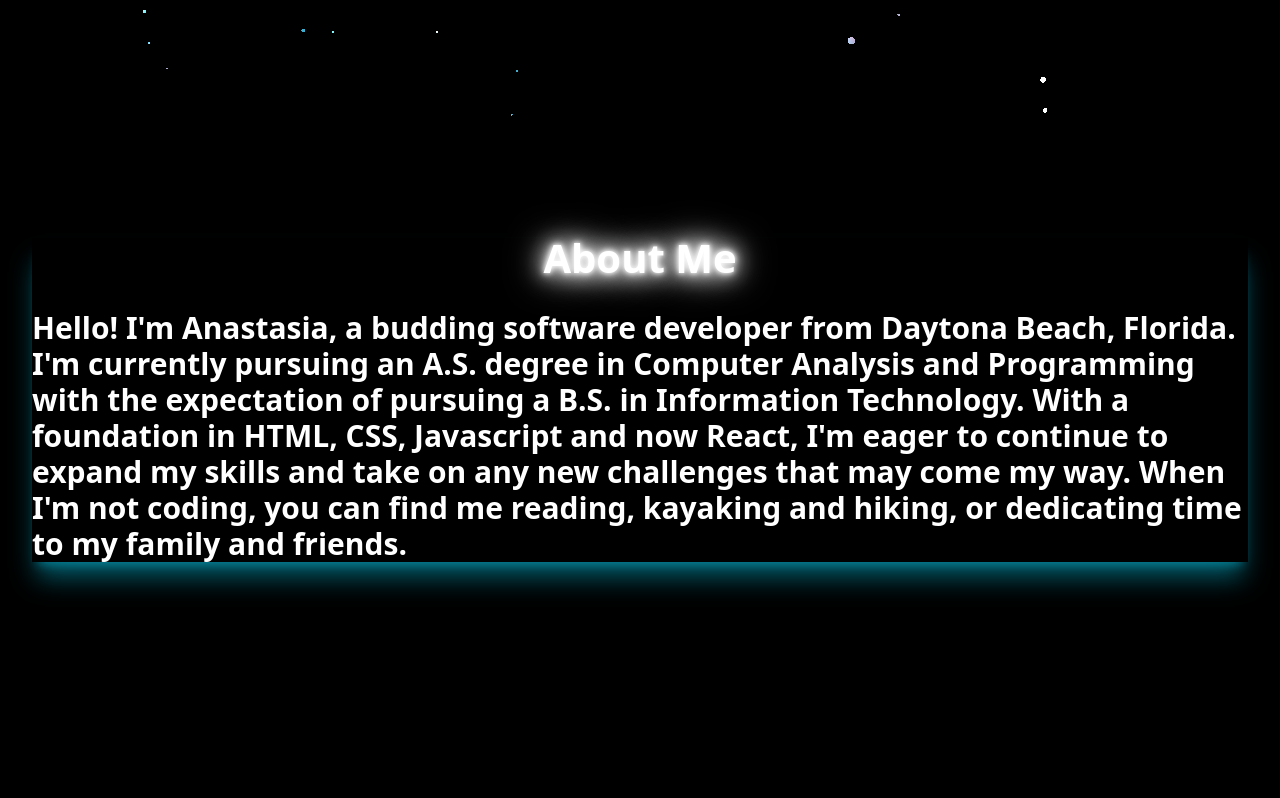
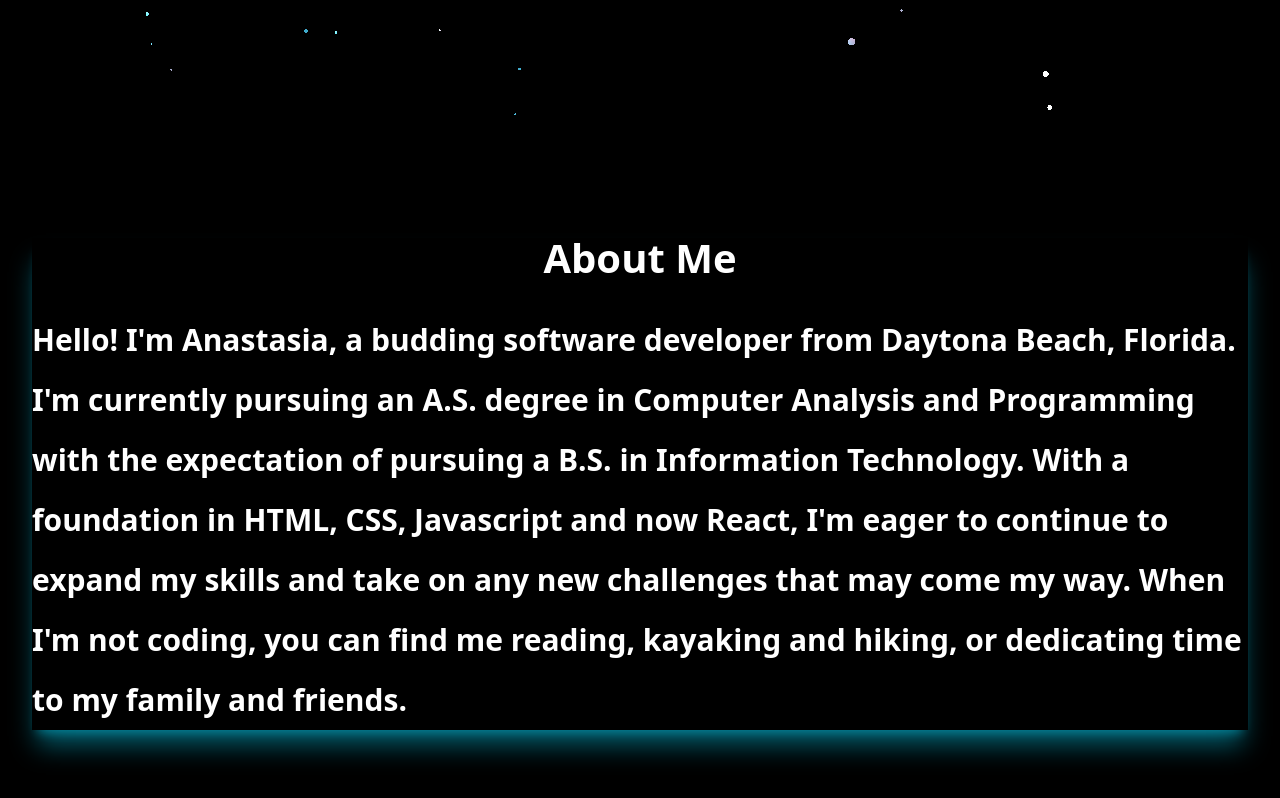
Before and after one commit to AnastasiaJ369/Portfolio, a React (Vite) app in the folder react-portfolio/: page / in a window 1280 px wide. Shown: the part 674-1472 px from the top of the page. Built offline with nearby package versions, Linux system fonts and the light colour scheme.

Commit message:
clean-up

```diff
--- a/react-portfolio/src/components/about.jsx
+++ b/react-portfolio/src/components/about.jsx
@@ -10,7 +10,7 @@ const About = () => {
             <div className='about-title text-white mt-8'>
             About Me
             </div>
-            <div className='about-subtext text-white mt-8 text-md text-3xl'>
+            <div className='about-subtext text-white mt-8 text-md text-3xl leading-loose'>
               Hello! I'm Anastasia, a budding software developer from Daytona Beach, Florida. I'm
               currently pursuing an A.S. degree in Computer Analysis and Programming with the
               expectation of pursuing a B.S. in Information Technology. With a foundation in HTML, CSS,
--- a/react-portfolio/src/index.css
+++ b/react-portfolio/src/index.css
@@ -31,7 +31,7 @@ h1 {
   text-align: center;
   font-size: 40px;
   text-shadow:
-    0 0 5px #fff,  /* Inner, brighter glow */
+    0 0 5x #fff,  /* Inner, brighter glow */
     0 0 10px #fff,
     0 0 20px #fff,  /* Outer, colored glow */
     0 0 30px #fff,
```
